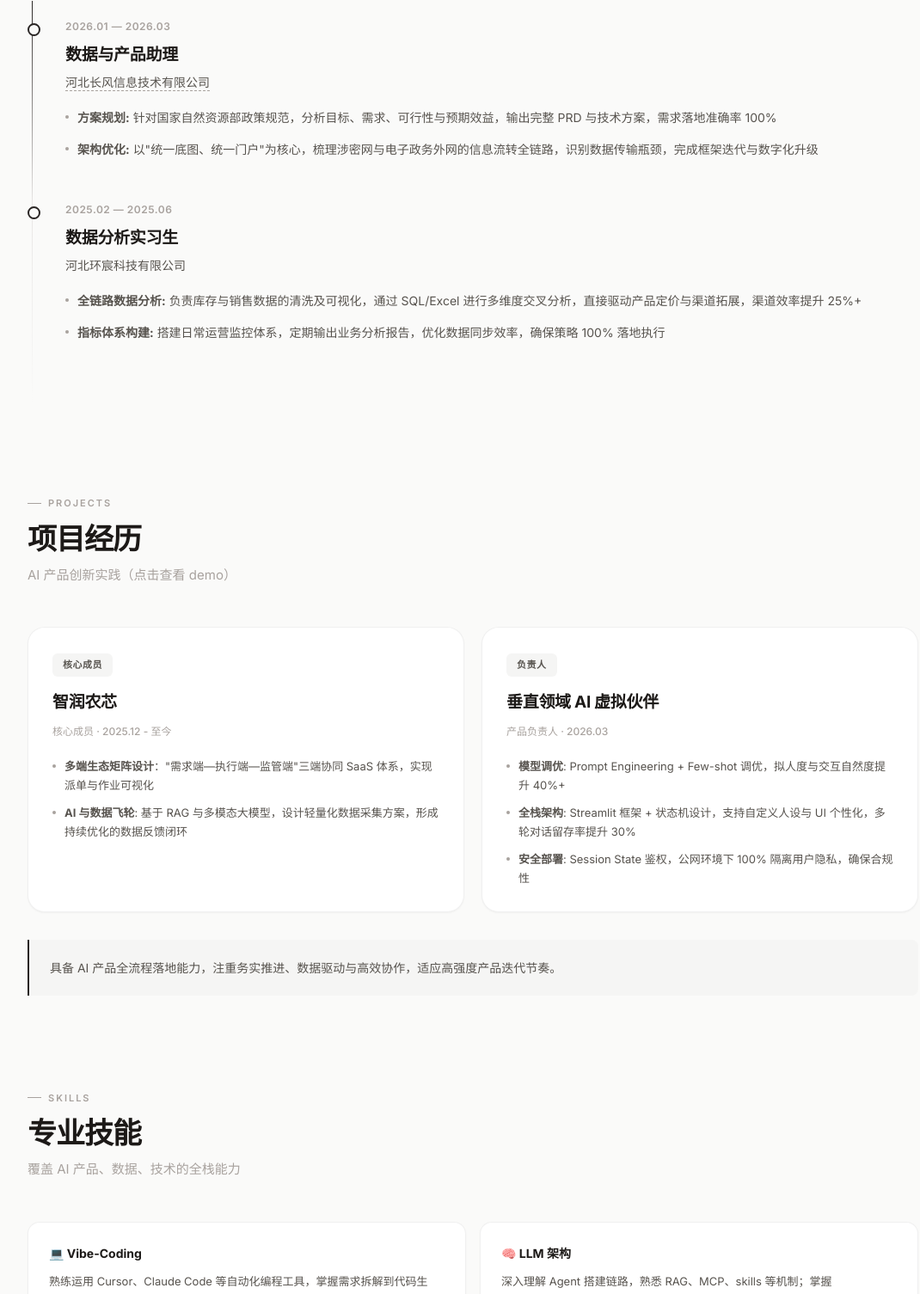
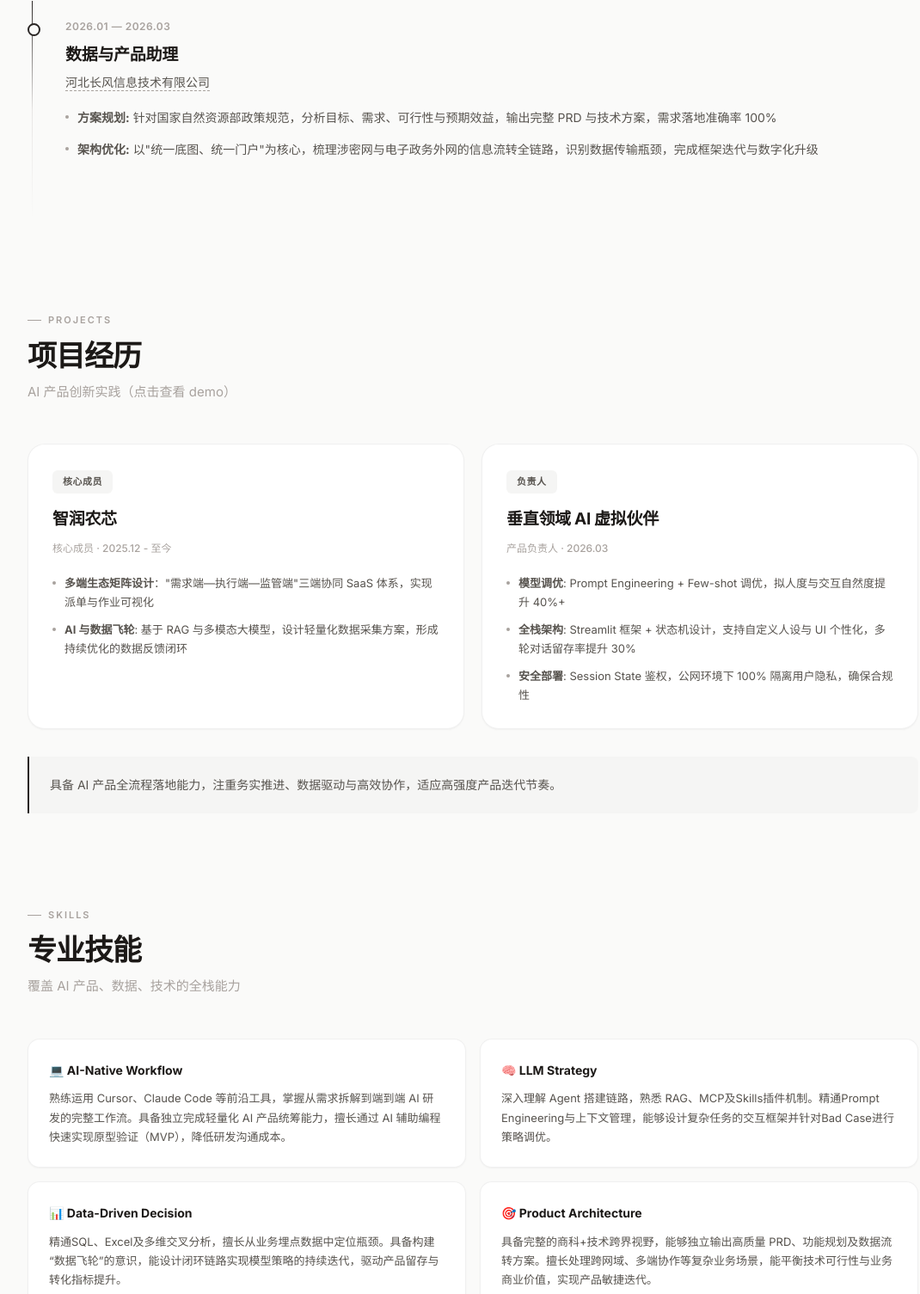
Before and after one commit to xscxsc1226-cyber/my_resume, a plain HTML site: page index.html in a window 1280 px wide. Shown: the part 1295-2800 px from the top of the page at 86% size, without its empty margins (90-1160 px from the left). Drawn offline with Linux system fonts and the light colour scheme.

Commit message:
Add files via upload

```diff
--- a/index.html
+++ b/index.html
@@ -1123,7 +1123,7 @@
                         <div class="stat-label">项目经历</div>
                     </div>
                     <div class="stat">
-                        <div class="stat-number">2</div>
+                        <div class="stat-number">1</div>
                         <div class="stat-label">实习经验</div>
                     </div>
                 </div>
@@ -1192,19 +1192,6 @@
                     </div>
                 </div>
 
-                <div class="work-item">
-                    <div class="work-date">2025.02 — 2025.06</div>
-                    <div class="work-title">数据分析实习生</div>
-                    <div class="work-company">河北环宸科技有限公司</div>
-                    <div class="work-description">
-                        <div class="achievement">
-                            <span><strong>全链路数据分析:</strong> 负责库存与销售数据的清洗及可视化，通过 SQL/Excel 进行多维度交叉分析，直接驱动产品定价与渠道拓展，渠道效率提升 25%+</span>
-                        </div>
-                        <div class="achievement">
-                            <span><strong>指标体系构建:</strong> 搭建日常运营监控体系，定期输出业务分析报告，优化数据同步效率，确保策略 100% 落地执行</span>
-                        </div>
-                    </div>
-                </div>
             </div>
         </section>
 
@@ -1268,35 +1255,31 @@
 
             <div class="skills-grid reveal-stagger">
                 <div class="skill-card">
-                    <div class="skill-category">💻 Vibe-Coding</div>
+                    <div class="skill-category">💻 AI-Native Workflow</div>
                     <div class="skill-description">
-                        熟练运用 Cursor、Claude Code 等自动化编程工具，掌握需求拆解到代码生成、测试部署的端到端 AI 研发工作流，具备独立完成轻量化 AI 产品落地的统筹能力。
-                    </div>
-                    <div class="skill-level"><div class="skill-level-bar" style="--level: 92%"></div></div>
+                        熟练运用 Cursor、Claude Code 等前沿工具，掌握从需求拆解到端到端 AI 研发的完整工作流。具备独立完成轻量化 AI 产品统筹能力，擅长通过 AI 辅助编程快速实现原型验证（MVP），降低研发沟通成本。
+                    </div>
                 </div>
 
                 <div class="skill-card">
-                    <div class="skill-category">🧠 LLM 架构</div>
+                    <div class="skill-category">🧠 LLM Strategy</div>
                     <div class="skill-description">
-                        深入理解 Agent 搭建链路，熟悉 RAG、MCP、skills 等机制；掌握 Prompt/Context/Harness Engineering，精通大模型交互逻辑，具备复杂任务的上下文管理能力。
-                    </div>
-                    <div class="skill-level"><div class="skill-level-bar" style="--level: 88%"></div></div>
+                        深入理解 Agent 搭建链路，熟悉 RAG、MCP及Skills插件机制。精通Prompt Engineering与上下文管理，能够设计复杂任务的交互框架并针对Bad Case进行策略调优。
+                    </div>
                 </div>
 
                 <div class="skill-card">
-                    <div class="skill-category">📊 数据分析</div>
+                    <div class="skill-category">📊 Data-Driven Decision</div>
                     <div class="skill-description">
-                        精通 SQL、Excel 及数据可视化，擅长漏斗分析、多维交叉分析与业务瓶颈定位，能用数据驱动策略迭代、效率提升与决策落地。
-                    </div>
-                    <div class="skill-level"><div class="skill-level-bar" style="--level: 85%"></div></div>
+                        精通SQL、Excel及多维交叉分析，擅长从业务埋点数据中定位瓶颈。具备构建“数据飞轮”的意识，能设计闭环链路实现模型策略的持续迭代，驱动产品留存与转化指标提升。
+                    </div>
                 </div>
 
                 <div class="skill-card">
-                    <div class="skill-category">🎯 产品逻辑</div>
+                    <div class="skill-category">🎯 Product Architecture</div>
                     <div class="skill-description">
-                        具备完整产品思维，可独立输出 PRD、功能规划、数据流转设计与核心交互方案，擅长将业务需求转化为可执行的产品路径。
-                    </div>
-                    <div class="skill-level"><div class="skill-level-bar" style="--level: 90%"></div></div>
+                        具备完整的商科+技术跨界视野，能够独立输出高质量 PRD、功能规划及数据流转方案。擅长处理跨网域、多端协作等复杂业务场景，能平衡技术可行性与业务商业价值，实现产品敏捷迭代。
+                    </div>
                 </div>
             </div>
         </section>
```
Also changed, not shown: viewer-resume.html (+3 -3 lines), 2 other files.
